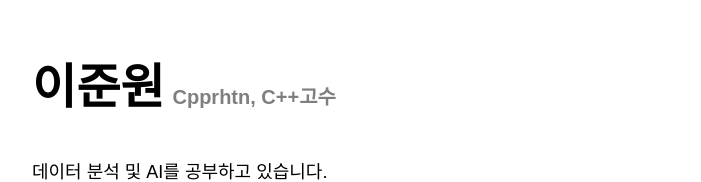
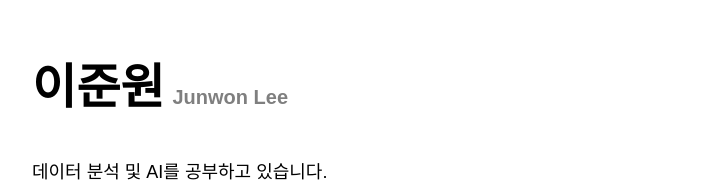
Before and after one commit to cpprhtn/about, a Next.js app: page / in a window 1280 px wide. Shown: the top 182 px of the page, without its empty margins (288-989 px from the left). Built offline with nearby package versions, Linux system fonts and the light colour scheme; a web font is replaced by a local one.

Commit message:
Update index.tsx

```diff
--- a/components/Header/index.tsx
+++ b/components/Header/index.tsx
@@ -7,7 +7,7 @@ export default function Header() {
     <header>
       <div>
         <h1 className="text-5xl font-bold inline">이준원</h1>
-        <h4 className="text-xl text-black/50 inline ml-2">Cpprhtn, C++고수</h4>
+        <h4 className="text-xl text-black/50 inline ml-2">Junwon Lee</h4>
       </div>
       <div>
         <p className="text-lg">
```
